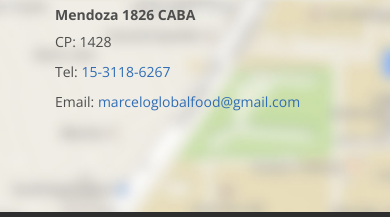
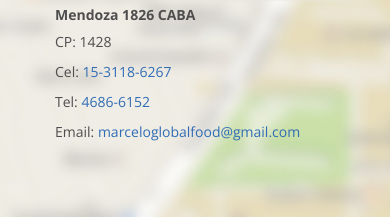
Before and after one commit to flesler/globalfood, a plain HTML site: page contactenos.html in a window 390 px wide. Shown: the part 627-844 px from the top of the page. Drawn offline with nearby package versions, Linux system fonts and the light colour scheme.

Commit message:
Added phone number to contact us

```diff
--- a/contactenos.html
+++ b/contactenos.html
@@ -73,7 +73,8 @@
 								<address>
 									<h5>Mendoza 1826 CABA</h5>
 									<p>CP: 1428</p>
-									<p>Tel: <a href="tel:5491131186267">15-3118-6267</a></p>
+									<p>Cel: <a href="tel:5491131186267">15-3118-6267</a></p>
+									<p>Tel: <a href="tel:5491146866152">4686-6152</a></p>
 									<p>Email: <a href="mailto:marceloglobalfood@gmail.com">marceloglobalfood@gmail.com</a></p>
 								</address>
 							</li>
```
